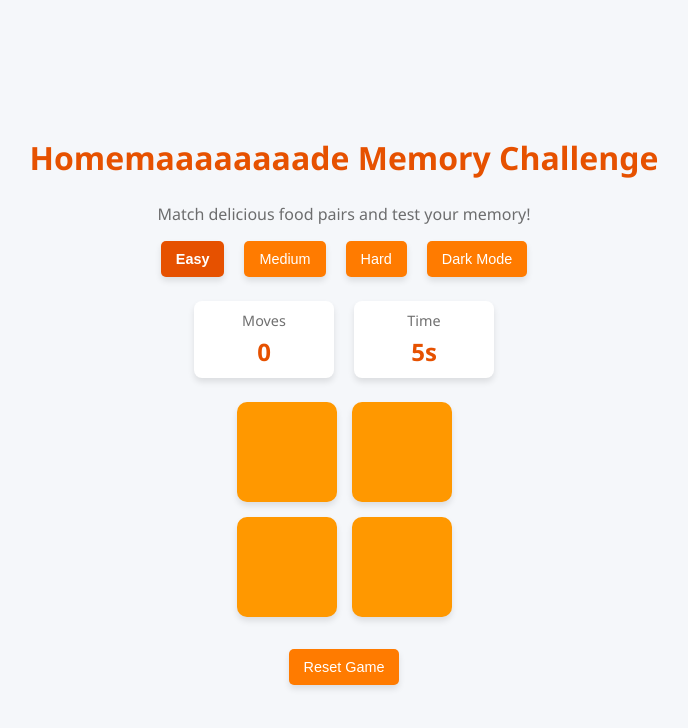
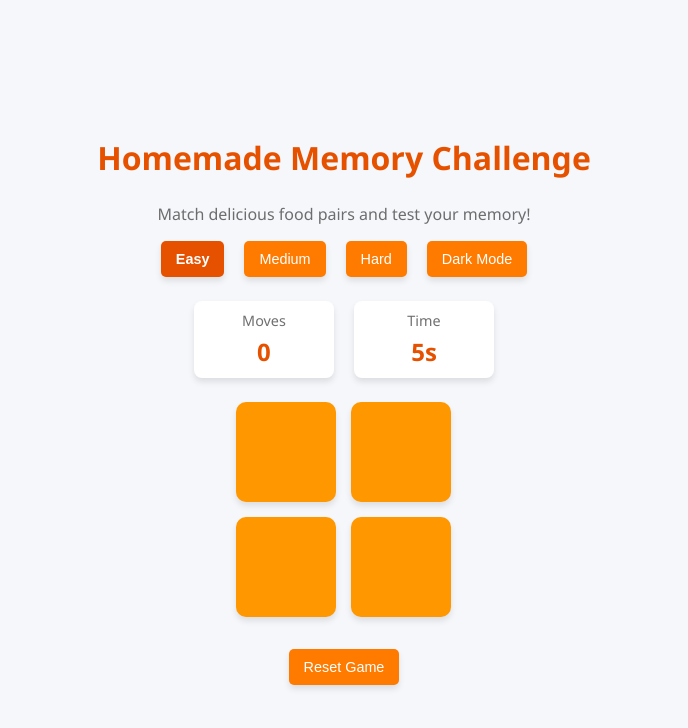
Before and after one commit to IzaakAM/HomemadeMemory, a plain HTML site: page index.html in a window 1280 px wide. Shown: the whole page, without its empty margins (296-984 px from the left). Drawn offline with Linux system fonts and the light colour scheme.

```diff
--- a/index.html
+++ b/index.html
@@ -9,7 +9,7 @@
 </head>
 <body>
     <div class="container">
-        <h1>Homemaaaaaaaade Memory Challenge</h1>
+        <h1>Homemade Memory Challenge</h1>
         <p class="subtitle">Match delicious food pairs and test your memory!</p>
 
         <div class="controls">
```
Also changed, not shown: 1 other file.
